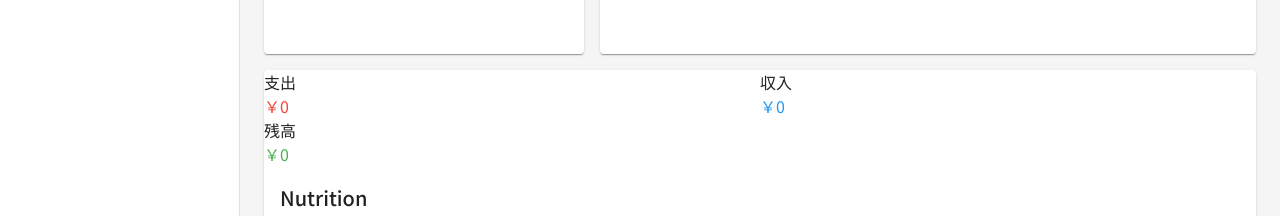
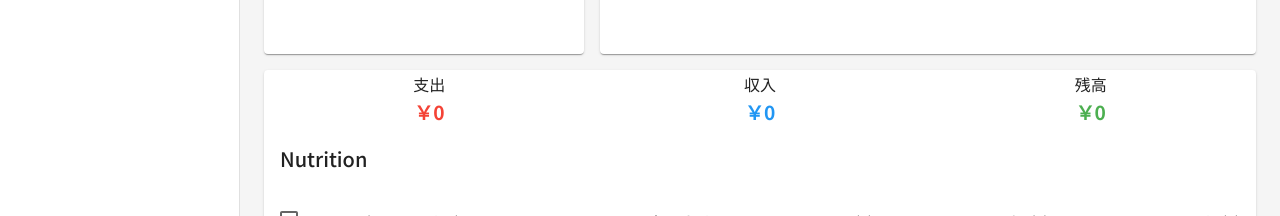
Before and after one commit to miyagi-h-tech/udemy-household-app, a React (Create React App) app: page /report in a window 1280 px wide. Shown: the part 506-722 px from the top of the page. Built offline with nearby package versions, Linux system fonts and the light colour scheme; no server answers; the database is empty; some icons are missing.

Commit message:
収支表示エリアの見た目を整える

```diff
--- a/src/components/MonthlySummary.tsx
+++ b/src/components/MonthlySummary.tsx
@@ -5,6 +5,7 @@ import ArrowDownwardIcon from '@mui/icons-material/ArrowDownward';
 import AccountBalanceWalletIcon from '@mui/icons-material/AccountBalanceWallet';
 import { Transaction } from '../types';
 import { financeCalculations } from '../utils/financeCalculations';
+import { formatCurrency } from "../utils/formatting";
 
 interface MonthlySummaryProps {
     monthlyTransactions: Transaction[],
@@ -24,7 +25,7 @@ function MonthlySummary({ monthlyTransactions }: MonthlySummaryProps) {
                             <ArrowUpwardIcon sx={{ fontSize: "2rem" }} />
                             <Typography>収入</Typography>
                         </Stack>
-                        <Typography textAlign={"right"} variant="h5" fontWeight={"fontWeightBold"} sx={{ wordBreak: "break-word", fontSize: { xs: ".8rem", sm: "1rem", md: "1.2rem" } }}>¥{income}
+                        <Typography textAlign={"right"} variant="h5" fontWeight={"fontWeightBold"} sx={{ wordBreak: "break-word", fontSize: { xs: ".8rem", sm: "1rem", md: "1.2rem" } }}>¥{formatCurrency(income)}
 
                         </Typography>
                     </CardContent>
@@ -38,7 +39,7 @@ function MonthlySummary({ monthlyTransactions }: MonthlySummaryProps) {
                             <ArrowDownwardIcon sx={{ fontSize: "2rem" }} />
                             <Typography>支出</Typography>
                         </Stack>
-                        <Typography textAlign={"right"} variant="h5" fontWeight={"fontWeightBold"} sx={{ wordBreak: "break-word", fontSize: { xs: ".8rem", sm: "1rem", md: "1.2rem" } }}>¥{expense}
+                        <Typography textAlign={"right"} variant="h5" fontWeight={"fontWeightBold"} sx={{ wordBreak: "break-word", fontSize: { xs: ".8rem", sm: "1rem", md: "1.2rem" } }}>¥{formatCurrency(expense)}
 
                         </Typography>
                     </CardContent>
@@ -52,7 +53,7 @@ function MonthlySummary({ monthlyTransactions }: MonthlySummaryProps) {
                             <AccountBalanceWalletIcon sx={{ fontSize: "2rem" }} />
                             <Typography>残高</Typography>
                         </Stack>
-                        <Typography textAlign={"right"} variant="h5" fontWeight={"fontWeightBold"} sx={{ wordBreak: "break-word", fontSize: { xs: ".8rem", sm: "1rem", md: "1.2rem" } }}>¥{balance}
+                        <Typography textAlign={"right"} variant="h5" fontWeight={"fontWeightBold"} sx={{ wordBreak: "break-word", fontSize: { xs: ".8rem", sm: "1rem", md: "1.2rem" } }}>¥{formatCurrency(balance)}
 
                         </Typography>
                     </CardContent>
--- a/src/components/TransactionTable.tsx
+++ b/src/components/TransactionTable.tsx
@@ -23,6 +23,7 @@ import { visuallyHidden } from '@mui/utils';
 import { financeCalculations } from '../utils/financeCalculations';
 import { Transaction } from '../types';
 import { Grid } from '@mui/material';
+import { formatCurrency } from "../utils/formatting";
 
 interface Data {
   id: number;
@@ -253,10 +254,17 @@ interface FinancialItemProps {
 
 function FinancialItem({ title, value, color }: FinancialItemProps) {
   return (
-    <Grid size={{ xs: 6 }}>
-      <Typography>{title}</Typography>
-      <Typography sx={{ color: color }}>
-        ￥{value}
+    <Grid size={{ xs: 4 }} textAlign={"center"}>
+      <Typography
+        variant="subtitle1"
+        component={"div"}>
+        {title}
+      </Typography>
+      <Typography
+        component={"span"}
+        fontWeight={"fontWeightBold"}
+        sx={{ color: color, fontSize: { xs: ".8rem", sm: "1rem", md: "1.2rem", wordBreak: "break-word" } }}>
+        ￥{formatCurrency(value)}
       </Typography>
     </Grid>)
 }
@@ -343,7 +351,7 @@ export default function TransactionTable({ monthlyTransactions }: TransactionTab
     <Box sx={{ width: '100%' }}>
       <Paper sx={{ width: '100%', mb: 2 }}>
 
-        <Grid container>
+        <Grid container sx={{ borderBottom: "1px solid rgba(224, 224, 224, 1" }}>
           <FinancialItem
             title={"支出"}
             value={expense}
```
